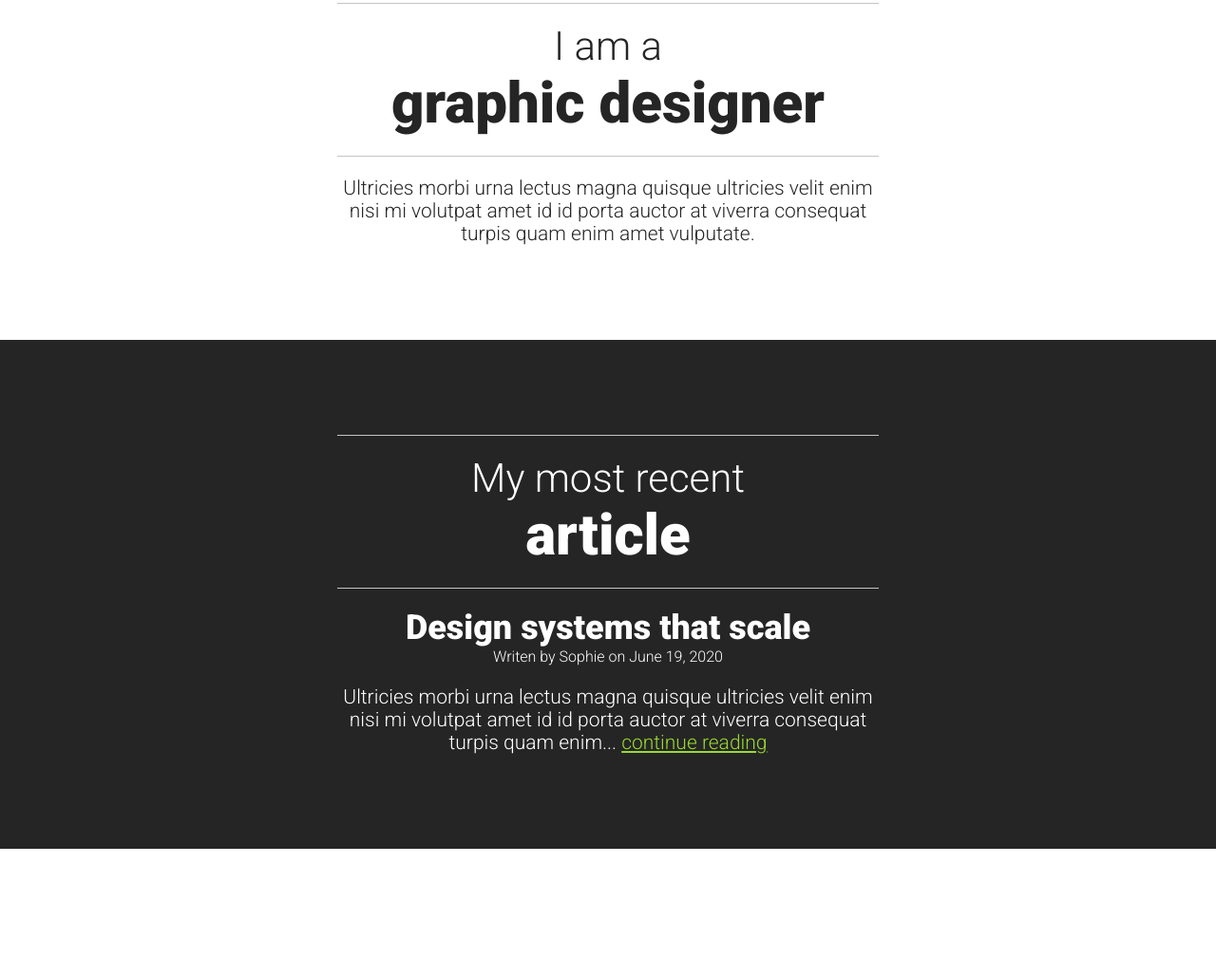
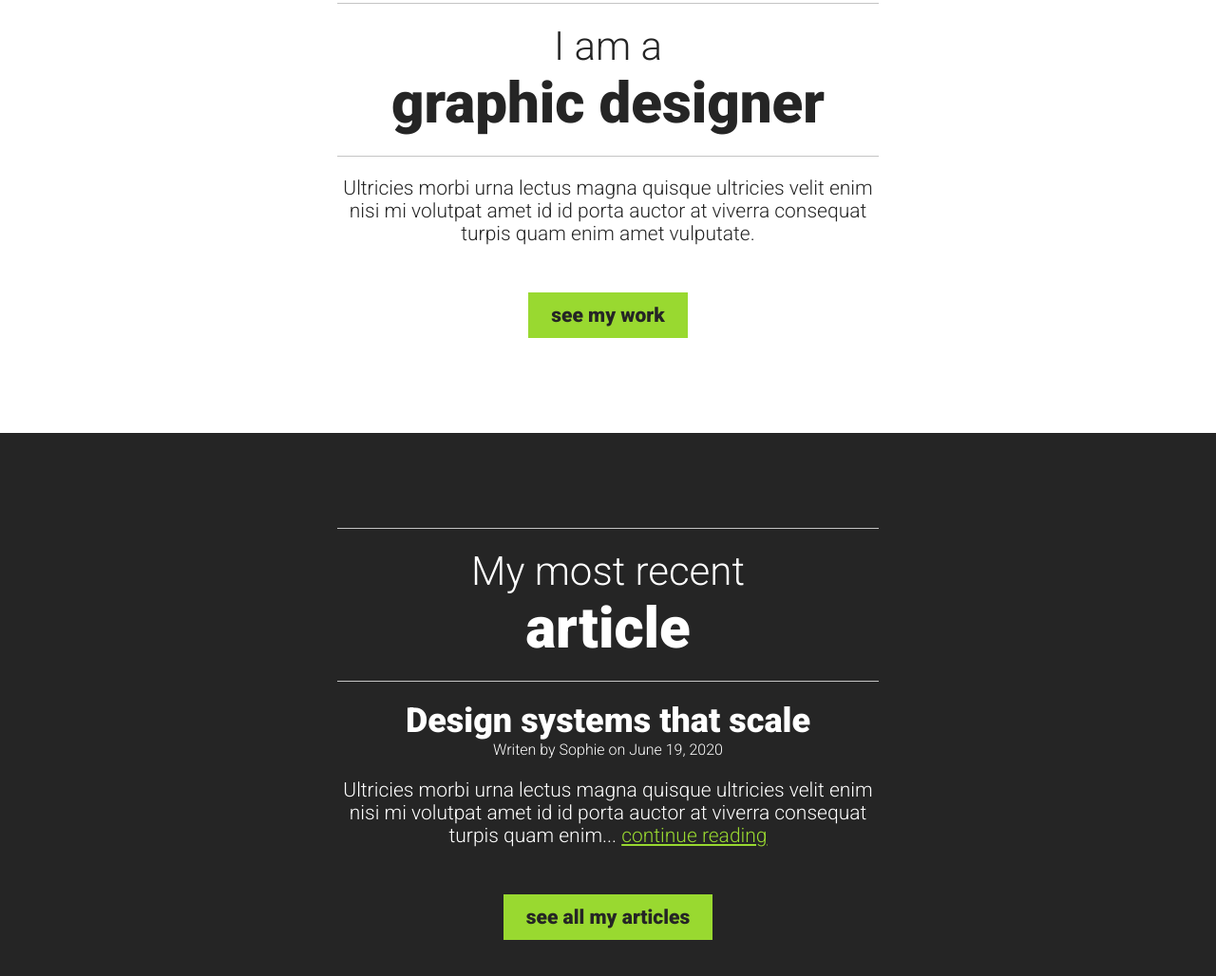
Before and after one commit to WojciechTylenda96/scrimba-portfolio-site, a plain HTML site: page index.html in a window 1280 px wide. Shown: the part 807-1835 px from the top of the page at 95% size. Before the commit the page ends 1701 px from the top, so only its background shows below. Drawn offline with Linux system fonts and the light colour scheme.

Commit message:
Update index.html

```diff
--- a/index.html
+++ b/index.html
@@ -20,6 +20,7 @@
                 <div class="container">
                     <h2>I am a <span>graphic designer</span></h2>
                     <p>Ultricies morbi urna lectus magna quisque ultricies velit enim nisi mi volutpat amet id id porta auctor at viverra consequat turpis quam enim amet vulputate.</p>
+                    <a href="#" class="button">see my work</a>
                 </div>
             </section>
             <section class="articles">
@@ -29,6 +30,7 @@
                         <h3>Design systems that scale</h3>
                         <p class="small-para">Writen by Sophie on June 19, 2020</p>
                         <p>Ultricies morbi urna lectus magna quisque ultricies velit enim nisi mi volutpat amet id id porta auctor at viverra consequat turpis quam enim... <a href="#">continue reading</a></p>
+                        <a href="#" class="button">see all my articles</a>
                     </article>
                 </div>
             </section>
```
